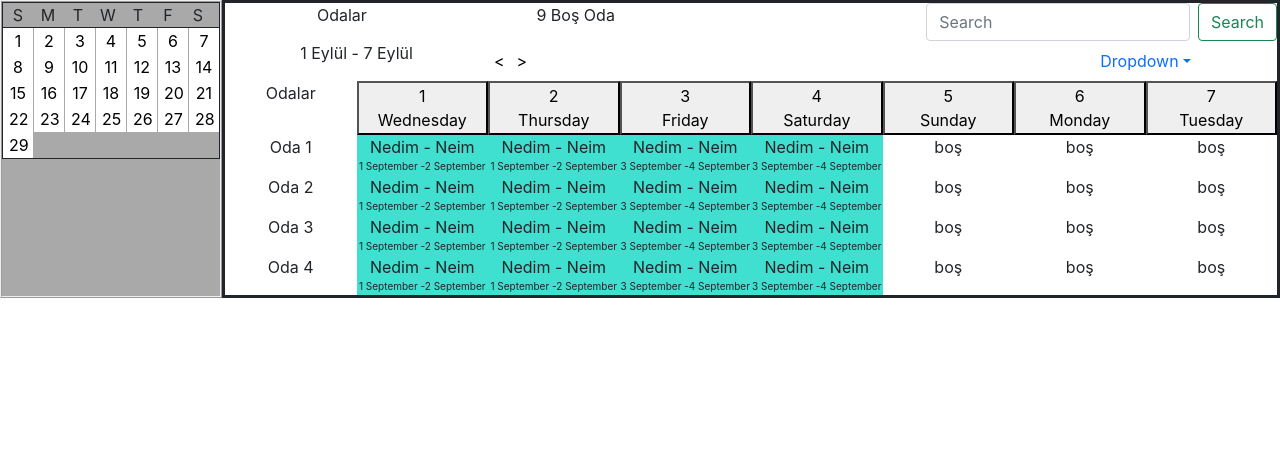
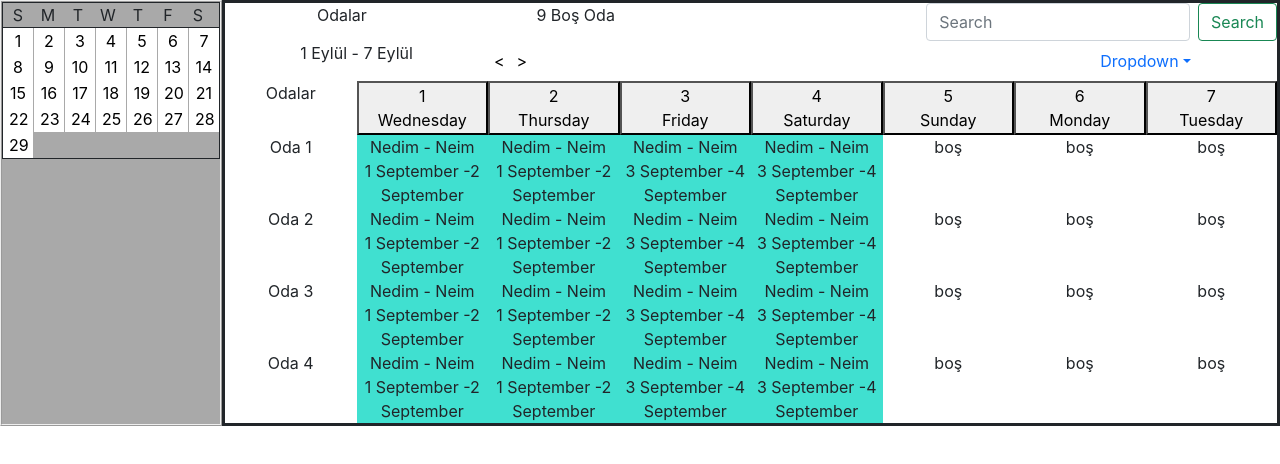
Before and after one commit to NedimRamicevic/booking-app, a React (Create React App) app: page / in a window 1280 px wide. Shown: the top 464 px of the page. Built offline with nearby package versions, Linux system fonts and the light colour scheme.

Commit message:
toDomultipleEvents

```diff
--- a/src/components/schedule/Oda.js
+++ b/src/components/schedule/Oda.js
@@ -5,7 +5,6 @@ import {DateProvider} from '../Contexts/DateContext'
 export default function Oda({ oda }) {
   const value = React.useContext(DateProvider)
   const dates = value.dateInterval.dateInterval
-  console.log("ssssssssssssssdadadddddddddddddddddddddddd",oda)
 
   const [eventSayısı, setEventSayısı] = useState();
   useEffect(() => {
@@ -20,11 +19,7 @@ export default function Oda({ oda }) {
               let ilk = new Date(element.günler.gün1);
               let now = new Date(dates)
               now.setDate(now.getDate() + index)
-              console.log("ilk date",ilk)
-              console.log("son date",son)
-              console.log("nooooow",now)
               if (ilk <= now & now <= son) {
-                console.log("horraaaayyyyyyyyyyyyyyyyyyyyyyyyyyyyyyyyyyyyyy")
                 num =[1,ilk,son];
                 break;
               }
@@ -50,11 +45,11 @@ export default function Oda({ oda }) {
                   }}
                 >
                   <h10>{`${oda.events[0].kullanıcılar.kullanıcı1} - ${oda.events[0].kullanıcılar.kullanıcı2}`}</h10>
-                  <h11>{`${new Date(x[1]).getDate()} ${
+                  <h10>{`${new Date(x[1]).getDate()} ${
                     monthNames[new Date(x[1]).getMonth()]
                   } -${new Date(x[2]).getDate()} ${
                     monthNames[new Date(x[2]).getMonth()]
-                  } `}</h11>
+                  } `}</h10>
                 </div>
               ) : (
                 <div className="odagün">
--- a/src/components/schedule/Odalar.js
+++ b/src/components/schedule/Odalar.js
@@ -43,7 +43,6 @@ function Odalar() {
                   kullanıcı2 : element.kullanıcılar.kullanıcı2
                 }
               }
-              console.log("kkkkkkkkkkkkkkkkkkkkkkkkkkkkkkkkkkkkkkkkkkk",member)
               memba.events.push(member);
             }
           }
@@ -72,7 +71,6 @@ function Odalar() {
       clearInterval(interval);
     };
   }, [dates]);
-  console.log("dateeeeeeee", dates);
   return (
     <div className="">
       <div className="odalarheader">
```
